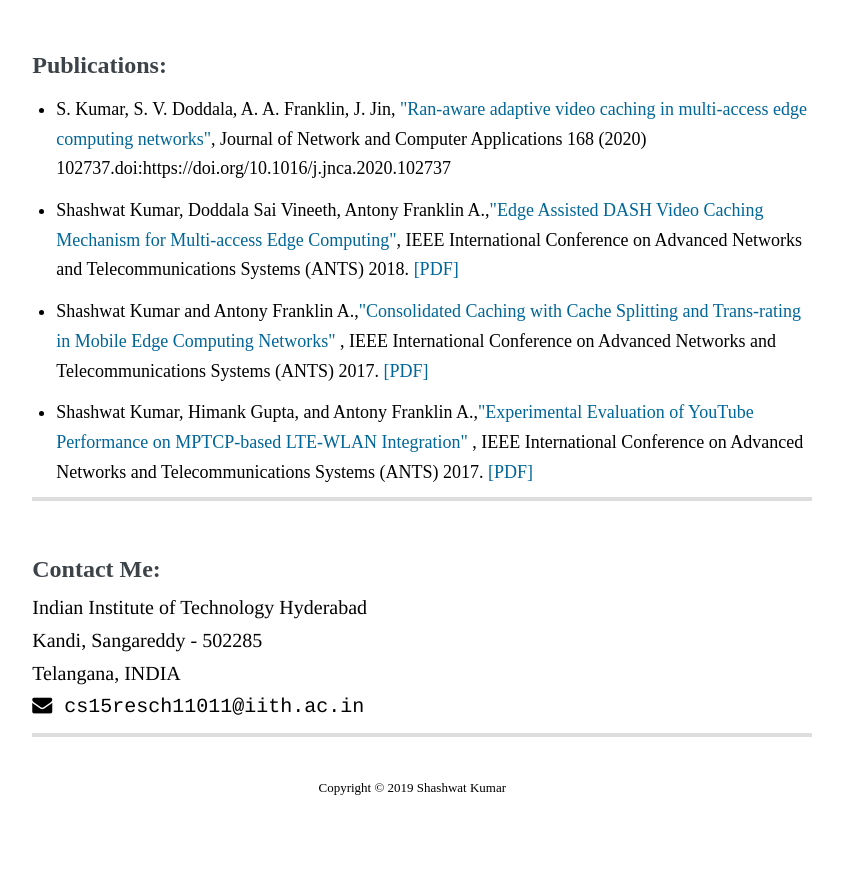
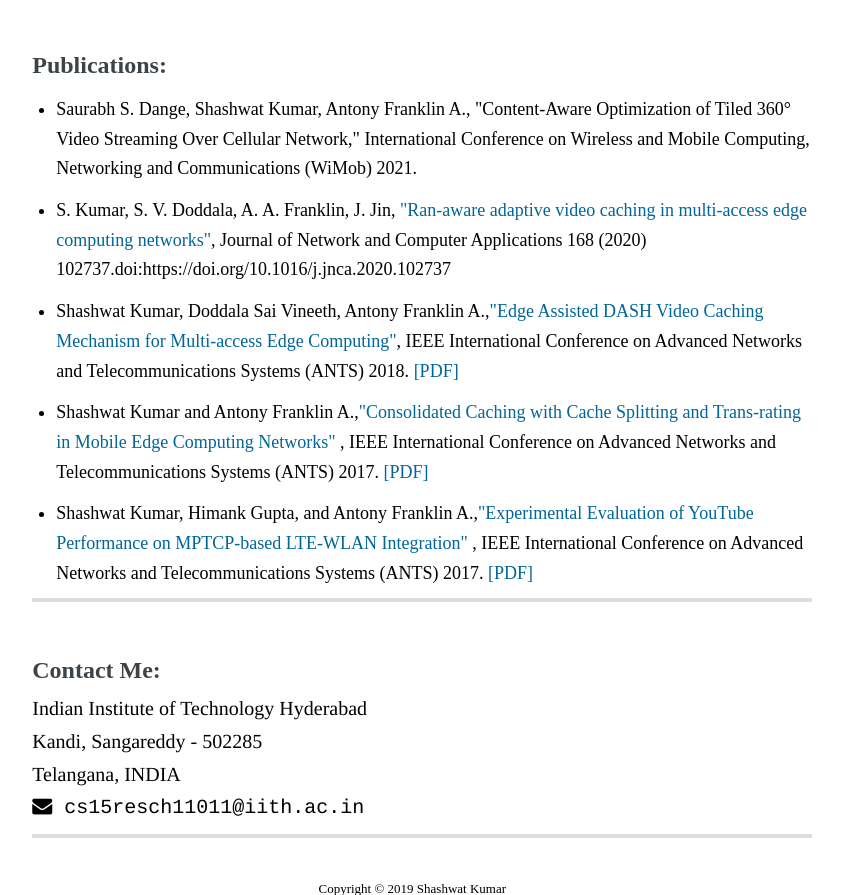
Before and after one commit to Shashwat-Kumar-PhD/Shashwat-Kumar-PhD.github.io, a plain HTML site: page index.html in a window 1280 px wide. Shown: the part 1502-2397 px from the top of the page, without its empty margins (195-1038 px from the left). Before the commit the page ends 2341 px from the top, so only its background shows below. Drawn offline with Linux system fonts and the light colour scheme; files whose address does not match are found by name.

Commit message:
Update index.html
Paper update.

```diff
--- a/index.html
+++ b/index.html
@@ -198,6 +198,7 @@
           <h3 class="heading">Publications:</h3>
           <p>
             <ul class="paperlist">
+              <li>Saurabh S. Dange, Shashwat Kumar, Antony Franklin A., "Content-Aware Optimization of Tiled 360° Video Streaming Over Cellular Network," International Conference on Wireless and Mobile Computing, Networking and Communications (WiMob) 2021.</li>
               <li>S. Kumar, S. V. Doddala, A. A. Franklin, J. Jin,<a href="https://www.sciencedirect.com/science/article/pii/S1084804520302113" target="_blank"> "Ran-aware adaptive video caching
                 in multi-access edge computing networks"</a>, Journal of Network and Computer Applications 168 (2020) 102737.doi:https://doi.org/10.1016/j.jnca.2020.102737</li>
               <li>Shashwat Kumar, Doddala Sai Vineeth, Antony Franklin A.,<a href="https://ieeexplore.ieee.org/document/8710106/" target="_blank">"Edge Assisted DASH Video Caching Mechanism
```
